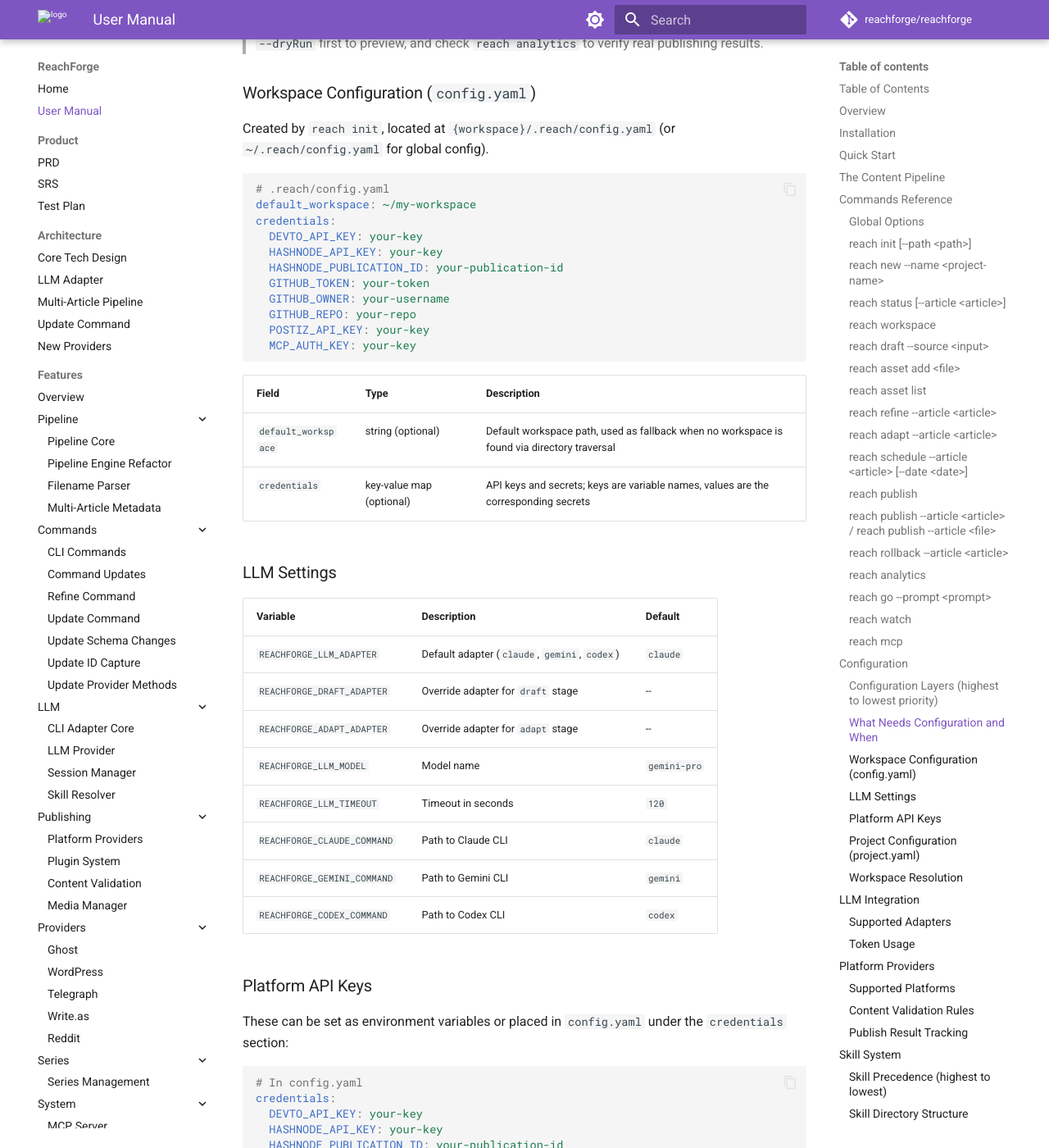
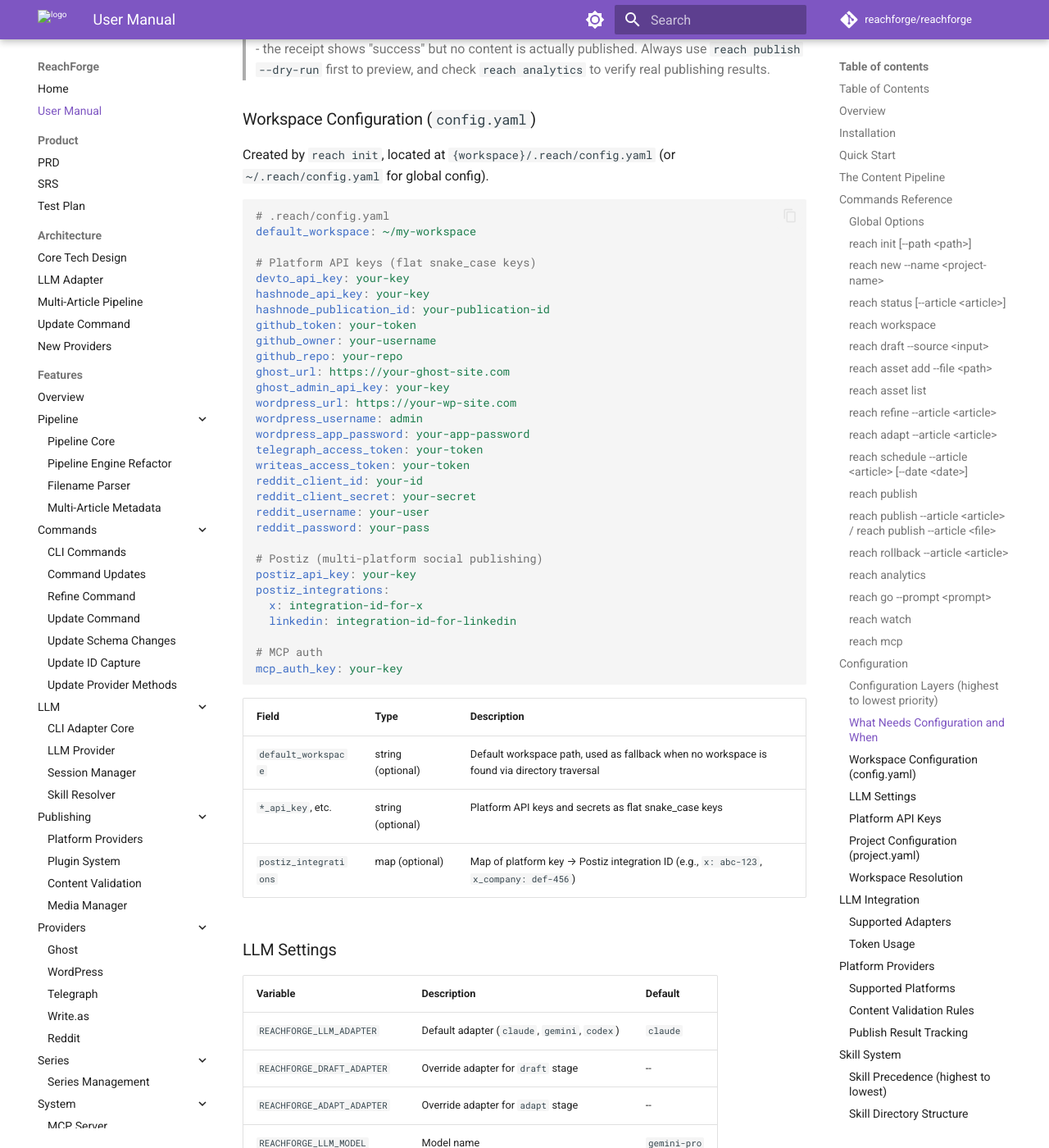
Before and after one commit to reachforge/reachforge, an MkDocs documentation site: the page built from docs/user-manual.md, in a window 1280 px wide and 1400 px high, scrolled down 14077 px. Shown: the whole window at 82% size. Built offline with MkDocs 1.6.1 and Material for MkDocs 9.7.7, drawn with Linux system fonts in a browser that asks for light colours; comment, search, counter and statistics services are not loaded; some of the changed text lies outside the part shown.

Commit message:
feat: add draft support, JSON output options, and thread-break delimiters while updating provider configurations

````diff
--- a/docs/user-manual.md
+++ b/docs/user-manual.md
@@ -115,7 +115,7 @@ Each project contains three stage directories. Content flows left to right:
 | `03_published` | Published archive | `{article}.{platform}.md` (results in `meta.yaml`) |
 | `assets` | Shared media library | `images/`, `videos/`, `audio/`, `.asset-registry.yaml` |
 
-**Platform IDs:** `x`, `devto`, `hashnode`, `wechat`, `zhihu`, `github`, `linkedin`, `medium`, `reddit`
+**Platform IDs:** `x`, `devto`, `hashnode`, `wechat`, `zhihu`, `github`, `linkedin`, `medium`, `reddit`, `ghost`, `wordpress`, `telegraph`, `writeas`
 
 All article metadata is stored in a single `meta.yaml` at the project root, indexed by article name.
 
@@ -196,7 +196,6 @@ Show pipeline dashboard or detail for a specific article.
 ```bash
 reach status                        # Dashboard: all articles across stages
 reach status --article teaser       # Detail view for one article (status, stage, platforms, schedule)
-reach status --all                  # All projects in workspace
 ```
 
 Without an article name, shows per-stage item counts and articles due today. With an article name, shows that article's status, current stage, platform results, and schedule.
@@ -317,12 +316,12 @@ reach adapt --article my-idea --force                       # Overwrite existing
 
 - **Input:** `01_drafts/{article}.md`.
 - **Output:** `02_adapted/{article}.{platform}.md` per platform (e.g., `teaser.x.md`, `teaser.devto.md`).
-- **Default platforms:** `x`, `wechat`, `zhihu`.
+- **Default platforms:** Auto-detected from configured API keys in config.yaml, or from project.yaml `platforms` list. If none found, `--platforms` is required.
 - Adapts all platforms in parallel.
 - **Additive:** running `reach adapt --article article --platforms devto` after a previous `reach adapt --article article --platforms x` adds devto without removing x. Platform metadata is merged, not overwritten.
 - If adaptation fails for some platforms, successfully adapted ones are still saved. Retry failed platforms by running adapt again.
 
-**Supported platforms:** `x`, `devto`, `hashnode`, `wechat`, `zhihu`, `github`, `linkedin`, `medium`, `reddit`.
+**Supported platforms:** `x`, `devto`, `hashnode`, `wechat`, `zhihu`, `github`, `linkedin`, `medium`, `reddit`, `ghost`, `wordpress`, `telegraph`, `writeas`.
 
 ---
 
@@ -335,14 +334,14 @@ reach schedule --article my-idea --date 2026-04-01           # Date only (publis
 reach schedule --article my-idea --date 2026-04-01T14:30      # Date + time (publishes after 14:30)
 reach schedule --article my-idea                               # Defaults to today (publish immediately on next `reach publish`)
 reach schedule --article my-idea --clear                       # Unschedule (revert to adapted status)
-reach schedule --article my-idea --date 2026-04-01 --dryRun
+reach schedule --article my-idea --date 2026-04-01 --dry-run
 ```
 
 | Option | Description |
 |--------|-------------|
 | `--article <name>` | Article to schedule |
 | `--date <date>` | Schedule date (defaults to today if omitted) |
-| `--dryRun` | Preview what would be scheduled |
+| `--dry-run` | Preview what would be scheduled |
 | `--clear` | Unschedule: revert status to `adapted` and remove the schedule date |
 
 - **Date formats:** `YYYY-MM-DD`, `YYYY-MM-DDTHH:MM`, or `YYYY-MM-DDTHH:MM:SS`. Defaults to today if omitted.
@@ -359,7 +358,7 @@ Publish all scheduled content that is due (schedule date <= now).
 reach publish                                        # Publish all due scheduled articles
 reach publish --article my-article                   # Publish specific article (any adapted/scheduled)
 reach publish --article my-article --force           # Publish even if scheduled for a future date
-reach publish --dryRun
+reach publish --dry-run
 reach publish --draft
 ```
 
@@ -367,7 +366,7 @@ reach publish --draft
 |--------|-------------|
 | `--article <name>` | Specific article to publish |
 | `--force` | Publish even if article is scheduled for a future date |
-| `--dryRun` | Preview without publishing |
+| `--dry-run` | Preview without publishing |
 | `--draft` | Publish as draft (overrides `published` frontmatter field) |
 
 **Batch mode** (`reach publish` without `--article`): Finds articles with `status: scheduled` whose schedule time <= now.
@@ -404,7 +403,7 @@ reach publish --article ./external-post.md --platforms devto --track  # Import t
 | `--article <name>` | Article name or external file path |
 | `--platforms <list>` | Comma-separated platform names |
 | `--track` | Import external file into `02_adapted/` and track through the pipeline |
-| `--dryRun` | Preview without publishing |
+| `--dry-run` | Preview without publishing |
 | `--draft` | Publish as draft on supported platforms |
 
 When using `--track` with an external file, the file is first imported into `02_adapted/`, then published through the normal pipeline and archived to `03_published/`.
@@ -455,7 +454,7 @@ Full auto pipeline: create content from a prompt, draft, adapt, and publish -- a
 reach go --prompt "write about apcore framework"                    # Immediate: full pipeline -> publish now
 reach go --prompt "write about apcore" --name teaser                # Explicit article name
 reach go --prompt "write about apcore framework" --schedule 2026-04-01      # Deferred: schedule for later
-reach go --prompt "compare Bun vs Node.js" --dryRun                # Full pipeline but skip actual publishing
+reach go --prompt "compare Bun vs Node.js" --dry-run                # Full pipeline but skip actual publishing
 reach go --prompt "AI pair programming tips" --draft                 # Publish as draft on supported platforms
 ```
 
@@ -464,7 +463,7 @@ reach go --prompt "AI pair programming tips" --draft                 # Publish a
 | `--prompt <text>` | Content prompt |
 | `--name <name>` | Explicit article name (default: auto-generated slug from prompt) |
 | `--schedule <date>` | Schedule for a future date (YYYY-MM-DD) instead of publishing immediately |
-| `--dryRun` | Run full pipeline but skip actual publishing |
+| `--dry-run` | Run full pipeline but skip actual publishing |
 | `--draft` | Publish as draft on supported platforms |
 
 If `--name` is omitted, a URL-safe slug is auto-generated from the prompt. If the slug already exists, `-2`, `-3` etc. is appended.
@@ -551,7 +550,7 @@ All configuration -- API keys, LLM settings, MCP auth -- lives in `config.yaml`.
 | Gemini API mode | `GEMINI_API_KEY` | Error: `LLMNotConfiguredError` |
 | MCP server auth | `MCP_AUTH_KEY` | MCP server runs without authentication |
 
-> **Important:** When a platform API key is missing, `reach publish` silently uses a mock provider -- the receipt shows "success" but no content is actually published. Always use `reach publish --dryRun` first to preview, and check `reach analytics` to verify real publishing results.
+> **Important:** When a platform API key is missing, `reach publish` silently uses a mock provider -- the receipt shows "success" but no content is actually published. Always use `reach publish --dry-run` first to preview, and check `reach analytics` to verify real publishing results.
 
 ### Workspace Configuration (`config.yaml`)
 
@@ -560,21 +559,41 @@ Created by `reach init`, located at `{workspace}/.reach/config.yaml` (or `~/.rea
 ```yaml
 # .reach/config.yaml
 default_workspace: ~/my-workspace
-credentials:
-  DEVTO_API_KEY: your-key
-  HASHNODE_API_KEY: your-key
-  HASHNODE_PUBLICATION_ID: your-publication-id
-  GITHUB_TOKEN: your-token
-  GITHUB_OWNER: your-username
-  GITHUB_REPO: your-repo
-  POSTIZ_API_KEY: your-key
-  MCP_AUTH_KEY: your-key
+
+# Platform API keys (flat snake_case keys)
+devto_api_key: your-key
+hashnode_api_key: your-key
+hashnode_publication_id: your-publication-id
+github_token: your-token
+github_owner: your-username
+github_repo: your-repo
+ghost_url: https://your-ghost-site.com
+ghost_admin_api_key: your-key
+wordpress_url: https://your-wp-site.com
+wordpress_username: admin
+wordpress_app_password: your-app-password
+telegraph_access_token: your-token
+writeas_access_token: your-token
+reddit_client_id: your-id
+reddit_client_secret: your-secret
+reddit_username: your-user
+reddit_password: your-pass
+
+# Postiz (multi-platform social publishing)
+postiz_api_key: your-key
+postiz_integrations:
+  x: integration-id-for-x
+  linkedin: integration-id-for-linkedin
+
+# MCP auth
+mcp_auth_key: your-key
 ```
 
 | Field | Type | Description |
 |-------|------|-------------|
 | `default_workspace` | string (optional) | Default workspace path, used as fallback when no workspace is found via directory traversal |
-| `credentials` | key-value map (optional) | API keys and secrets; keys are variable names, values are the corresponding secrets |
+| `*_api_key`, etc. | string (optional) | Platform API keys and secrets as flat snake_case keys |
+| `postiz_integrations` | map (optional) | Map of platform key → Postiz integration ID (e.g., `x: abc-123`, `x_company: def-456`) |
 
 ### LLM Settings
 
@@ -591,20 +610,21 @@ credentials:
 
 ### Platform API Keys
 
-These can be set as environment variables or placed in `config.yaml` under the `credentials` section:
+These can be set as flat keys in `config.yaml` or as environment variables:
 
 ```yaml
-# In config.yaml
-credentials:
-  DEVTO_API_KEY: your-key
-  HASHNODE_API_KEY: your-key
-  HASHNODE_PUBLICATION_ID: your-publication-id
-  GITHUB_TOKEN: your-token
-  GITHUB_OWNER: your-username
-  GITHUB_REPO: your-repo
-  GITHUB_DISCUSSION_CATEGORY: General
-  POSTIZ_API_KEY: your-key
-  MCP_AUTH_KEY: your-key
+# In config.yaml (flat snake_case keys)
+devto_api_key: your-key
+hashnode_api_key: your-key
+hashnode_publication_id: your-publication-id
+github_token: your-token
+github_owner: your-username
+github_repo: your-repo
+github_discussion_category: General
+postiz_api_key: your-key
+postiz_integrations:
+  x: your-integration-id
+mcp_auth_key: your-key
 ```
 
 Or as environment variables:
@@ -680,7 +700,12 @@ Tokens: 1234 in / 5678 out ($0.02)
 | Dev.to | `DevtoProvider` | REST | Markdown with YAML frontmatter |
 | Hashnode | `HashnodeProvider` | GraphQL | Markdown with H1 title |
 | GitHub | `GitHubProvider` | GraphQL | Markdown with H1 title |
-| X | `PostizProvider` | REST (Postiz SaaS) | Markdown thread (`---` delimited) |
+| X/LinkedIn | `PostizProvider` | REST (Postiz) | Plaintext (`<!-- thread-break -->` delimited for X) |
+| Ghost | `GhostProvider` | REST (Admin API) | HTML (converted from Markdown) |
+| WordPress | `WordPressProvider` | REST (WP REST API) | HTML (converted from Markdown) |
+| Telegraph | `TelegraphProvider` | REST | Telegraph node format (converted from HTML) |
+| Write.as | `WriteasProvider` | REST | Markdown |
+| Reddit | `RedditProvider` | OAuth2 REST | Markdown |
 
 ### Content Validation Rules
 
@@ -809,19 +834,28 @@ reach mcp --transport sse --port 8001
 
 ### Available MCP Tools
 
-| Tool | Input | Description |
-|------|-------|-------------|
+| Tool | Key Inputs | Description |
+|------|------------|-------------|
 | `reach_status` | `article?: string` | Pipeline dashboard or single-article detail |
-| `reach_draft` | `input: string`, `name?: string` | Generate draft from prompt, file, or directory |
-| `reach_adapt` | `article: string`, `platforms?: string`, `force?: boolean` | Adapt for platforms |
-| `reach_schedule` | `article: string`, `date?: string` | Schedule for publishing (date defaults to today) |
-| `reach_publish` | `dryRun?: boolean` | Publish all due articles |
+| `reach_draft` | `source: string`, `name?: string`, `cover?: string` | Generate draft from prompt, file, or directory |
+| `reach_adapt` | `article: string`, `platforms?: string`, `lang?: string`, `force?: boolean` | Adapt for platforms |
+| `reach_schedule` | `article: string`, `date?: string`, `clear?: boolean`, `dryRun?: boolean` | Schedule for publishing |
+| `reach_publish` | `article?: string`, `platforms?: string`, `draft?: boolean`, `dryRun?: boolean`, `provider?: string` | Publish articles |
+| `reach_update` | `article: string`, `platforms?: string`, `dryRun?: boolean`, `provider?: string` | Update published articles |
 | `reach_rollback` | `article: string` | Roll back one stage |
+| `reach_refresh` | `article: string` | Copy published/adapted article back to drafts |
 | `reach_refine` | `article: string`, `feedback: string` | Refine a draft with AI feedback |
-| `reach_go` | `prompt: string`, `name?: string`, `schedule?: string`, `dryRun?: boolean`, `draft?: boolean` | Full auto pipeline from prompt to publish |
+| `reach_go` | `prompt: string`, `name?: string`, `schedule?: string`, `dryRun?: boolean`, `provider?: string` | Full auto pipeline |
+| `reach_platforms` | _(none)_ | List configured platforms and providers |
 | `reach_asset_add` | `file: string`, `subdir?: string` | Register media asset |
 | `reach_asset_list` | `subdir?: string` | List registered assets |
 | `reach_analytics` | `from?: string`, `to?: string` | Publishing success metrics |
+| `reach_series_*` | _(varies)_ | 8 series management tools (init, outline, approve, detail, draft, adapt, schedule, status) |
+| `reach_init` | _(none)_ | Initialize workspace |
+| `reach_new` | `name: string` | Create new project |
+| `reach_workspace` | _(none)_ | Show workspace info |
+| `reach_watch` | `interval?: number`, `list?: boolean`, `stop?: string` | Auto-publish daemon |
+| `reach_mcp` | `transport?: string`, `port?: number` | Start MCP server |
 
 ---
 
@@ -878,10 +912,10 @@ If a session becomes stale or the adapter changed, reachforge automatically arch
 
 ### Validation failures
 
-Use `--dryRun` to preview issues before publishing:
+Use `--dry-run` to preview issues before publishing:
 
 ```bash
-reach publish --dryRun
+reach publish --dry-run
 ```
 
 Common validation issues:
````
Also changed, not shown: other parts of docs/user-manual.md (+5 -5 lines), CLAUDE.md (+3 -2 lines), README.md (+1 -1 lines), docs/features/overview.md (+2 -2 lines), 11 other files.
